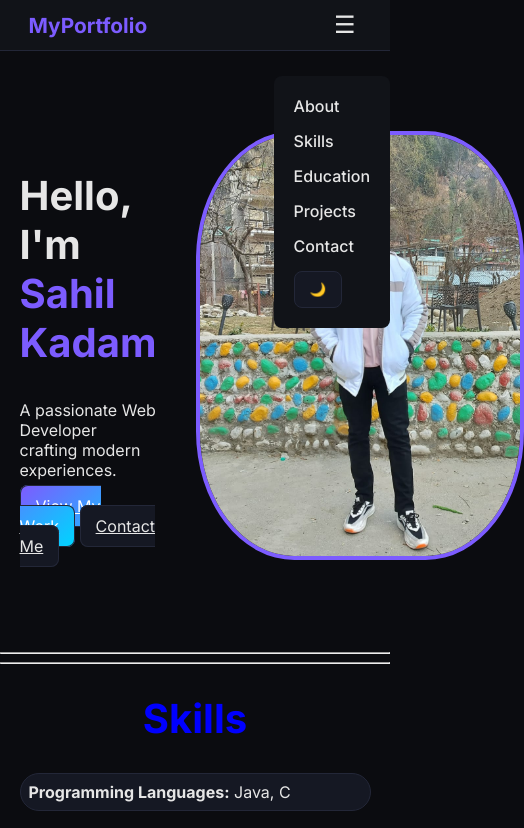
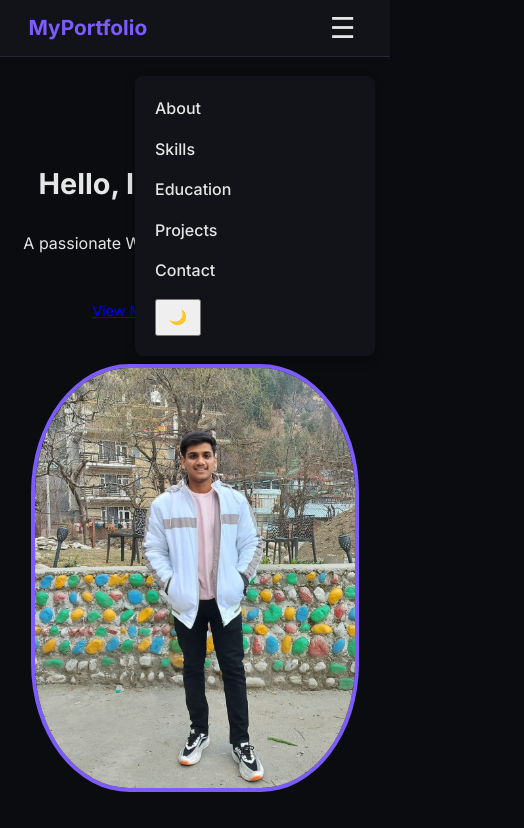
Before and after one commit to Sahilkadam2310/MainProtfolio, a plain HTML site: page index.html in a window 390 px wide. Both pictures are taken after a click on the button "Toggle Menu". Shown: the top 828 px of the page, 524 px wide, since content can reach past the window. Drawn offline with Linux system fonts and the light colour scheme.

Commit message:
Add files via upload

```diff
--- a/style.css
+++ b/style.css
@@ -18,12 +18,22 @@
   --card: #ffffff;
   --border: #e8e9f1;
 }
+
+/* General */
+html {
+  scroll-behavior: smooth;
+  scroll-padding-top: 70px; /* avoids header overlap */
+}
 body {
   font-family: Inter, sans-serif;
   margin: 0;
   background: var(--bg);
   color: var(--text);
+  line-height: 1.6;
 }
+.container { width: 90%; margin: auto; }
+
+/* Header/Navbar */
 header {
   position: sticky;
   top: 0;
@@ -31,24 +41,6 @@ header {
   padding: 10px;
   border-bottom: 1px solid var(--border);
   z-index: 100;
-}
-html {
-  scroll-behavior: smooth;
-  scroll-padding-top: 70px; /* matches header height */
-}
-
-.container { width: 90%; margin: auto; }
-.btn {
-  padding: 10px 15px;
-  border: 1px solid var(--border);
-  border-radius: 8px;
-  background: var(--card);
-  color: var(--text);
-  cursor: pointer;
-}
-.btn.primary {
-  background: linear-gradient(135deg, var(--accent), var(--accent-2));
-  color: #fff;
 }
 .navbar {
   display: flex;
@@ -70,30 +62,20 @@ html {
   color: var(--text);
   text-decoration: none;
   font-weight: 500;
+  transition: color 0.3s;
 }
 .nav-links a:hover { color: var(--accent); }
+.nav-links a.active { color: var(--accent); font-weight: 600; }
+
 .nav-toggle {
   display: none;
-  font-size: 1.5rem;
+  font-size: 1.8rem;
   background: none;
   border: none;
   color: var(--text);
+  cursor: pointer;
 }
-@media (max-width: 768px) {
-  .nav-links {
-    position: absolute;
-    top: 60px;
-    right: 0;
-    background: var(--panel);
-    flex-direction: column;
-    gap: 15px;
-    padding: 20px;
-    display: none;
-    border-radius: 8px;
-  }
-  .nav-links.active { display: flex; }
-  .nav-toggle { display: block; }
-}
+
 /* Hero */
 .hero {
   display: grid;
@@ -102,29 +84,33 @@ html {
   gap: 40px;
   padding: 80px 0;
 }
-.hero-text h1 { font-size: 2.5rem; }
+.hero-text h1 { font-size: clamp(2rem, 5vw, 3rem); }
 .hero-text .highlight { color: var(--accent); }
 .hero-image img {
+  width: 100%;
   max-width: 320px;
   border-radius: 30%;
   border: 4px solid var(--accent);
 }
+
 /* Sections */
 .section-title {
   color: blue;
   text-align: center;
-  margin: 30px 0;
-  font-size: 2.5rem;
+  margin: 40px 0 20px;
+  font-size: clamp(1.8rem, 4vw, 2.5rem);
 }
 .skills, .project-grid { display: grid; gap: 20px; }
-.project-grid { grid-template-columns: repeat(auto-fit, minmax(280px, 1fr)); }
+.project-grid { grid-template-columns: repeat(auto-fit, minmax(260px, 1fr)); }
 .card {
   background: var(--card);
   border: 1px solid var(--border);
   border-radius: 12px;
   padding: 20px;
   text-align: center;
+  transition: transform 0.2s;
 }
+.card:hover { transform: translateY(-5px); }
 .project-img {
   width: 100%;
   height: 180px;
@@ -136,7 +122,9 @@ html {
   padding: 8px;
   border-radius: 20px;
   border: 1px solid var(--border);
+  text-align: center;
 }
+
 /* Contact */
 .contact-form {
   background: var(--card);
@@ -145,7 +133,7 @@ html {
   border: 1px solid var(--border);
 }
 .form-group { margin-bottom: 15px; }
-.form-group label { display: block; margin-bottom: 5px; }
+.form-group label { display: block; margin-bottom: 5px; font-weight: 600; }
 .form-group input, .form-group textarea {
   width: 100%;
   padding: 10px;
@@ -154,8 +142,55 @@ html {
   background: var(--panel);
   color: var(--text);
 }
-footer { padding: 20px 0; }
-.nav-links a.active {
-  color: var(--accent);
-  font-weight: 600;
+.form-group input:focus, .form-group textarea:focus {
+  outline: none;
+  border-color: var(--accent);
 }
+
+/* Footer */
+footer {
+  padding: 20px 0;
+  text-align: center;
+  color: var(--muted);
+  font-size: 0.9rem;
+}
+
+/* 🌍 Responsive Breakpoints */
+
+/* Tablet & below */
+@media (max-width: 1024px) {
+  .hero {
+    grid-template-columns: 1fr;
+    text-align: center;
+    gap: 20px;
+  }
+  .hero-image img {
+    margin: 20px auto;
+  }
+}
+
+/* Mobile */
+@media (max-width: 768px) {
+  .nav-links {
+    position: absolute;
+    top: 60px;
+    right: 15px;
+    background: var(--panel);
+    flex-direction: column;
+    gap: 15px;
+    padding: 20px;
+    display: none;
+    border-radius: 8px;
+    width: 200px;
+    box-shadow: 0 4px 10px rgba(0,0,0,0.3);
+  }
+  .nav-links.active { display: flex; }
+  .nav-toggle { display: block; }
+}
+
+/* Small Phones */
+@media (max-width: 480px) {
+  .hero-text h1 { font-size: 1.8rem; }
+  .section-title { font-size: 1.6rem; }
+  .btn { padding: 8px 12px; font-size: 0.9rem; }
+}
```
